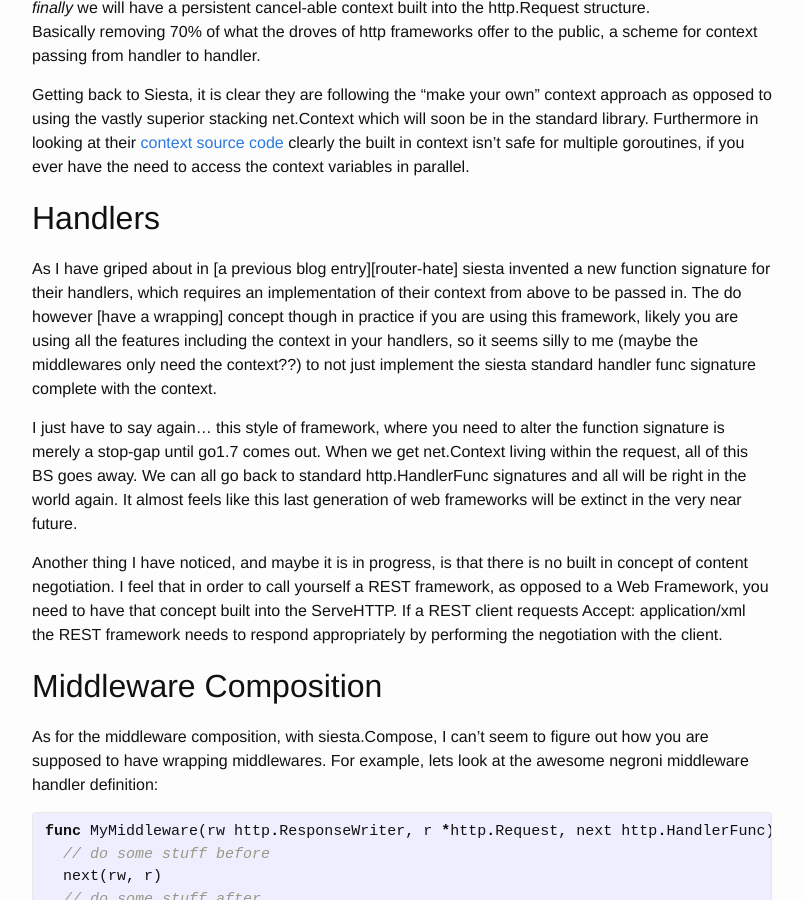
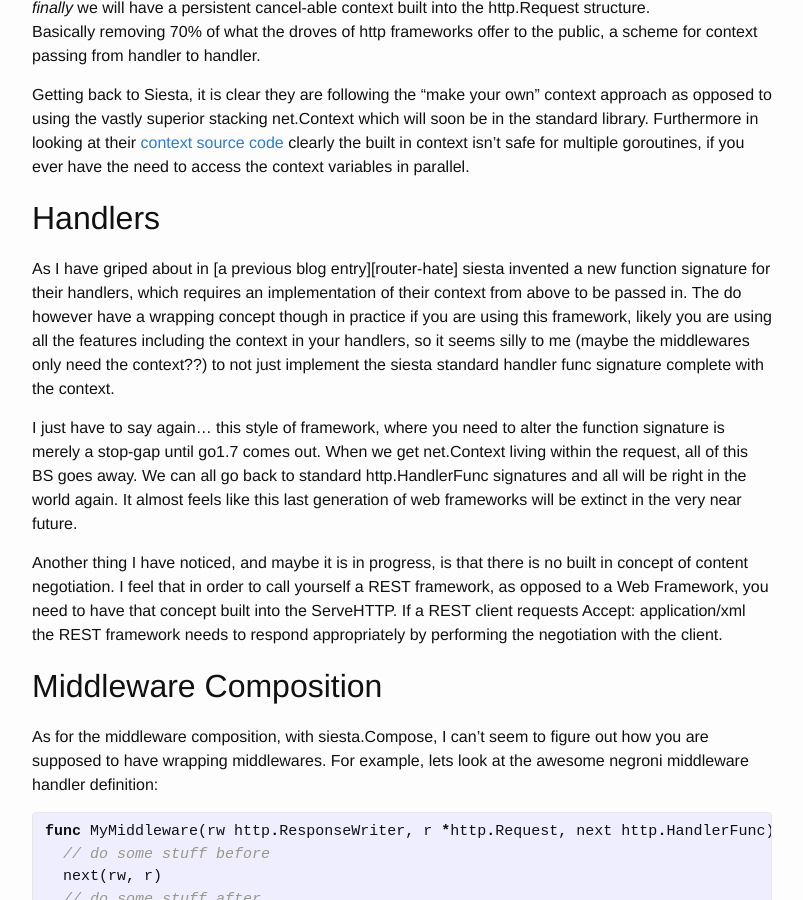
Before and after one commit to husobee/husobee.github.io, a Jekyll site: the page built from _posts/2015-11-10-reviewing-siesta.markdown, in a window 1280 px wide and 900 px high, scrolled down 450 px. Shown: the whole window, without its empty margins (238-1041 px from the left). Built offline with Jekyll 4.4.1, drawn with Linux system fonts in a browser that asks for light colours.

Commit message:
link failure

```diff
--- a/_posts/2015-11-10-reviewing-siesta.markdown
+++ b/_posts/2015-11-10-reviewing-siesta.markdown
@@ -32,7 +32,7 @@
 
 As I have griped about in [a previous blog entry][router-hate] siesta invented a
 new function signature for their handlers, which requires an implementation of
-their context from above to be passed in.  The do however [have a wrapping] concept
+their context from above to be passed in.  The do however have a wrapping concept
 though in practice if you are using this framework, likely you are using all the
 features including the context in your handlers, so it seems silly to me (maybe
 the middlewares only need the context??) to not just implement the siesta standard
```
